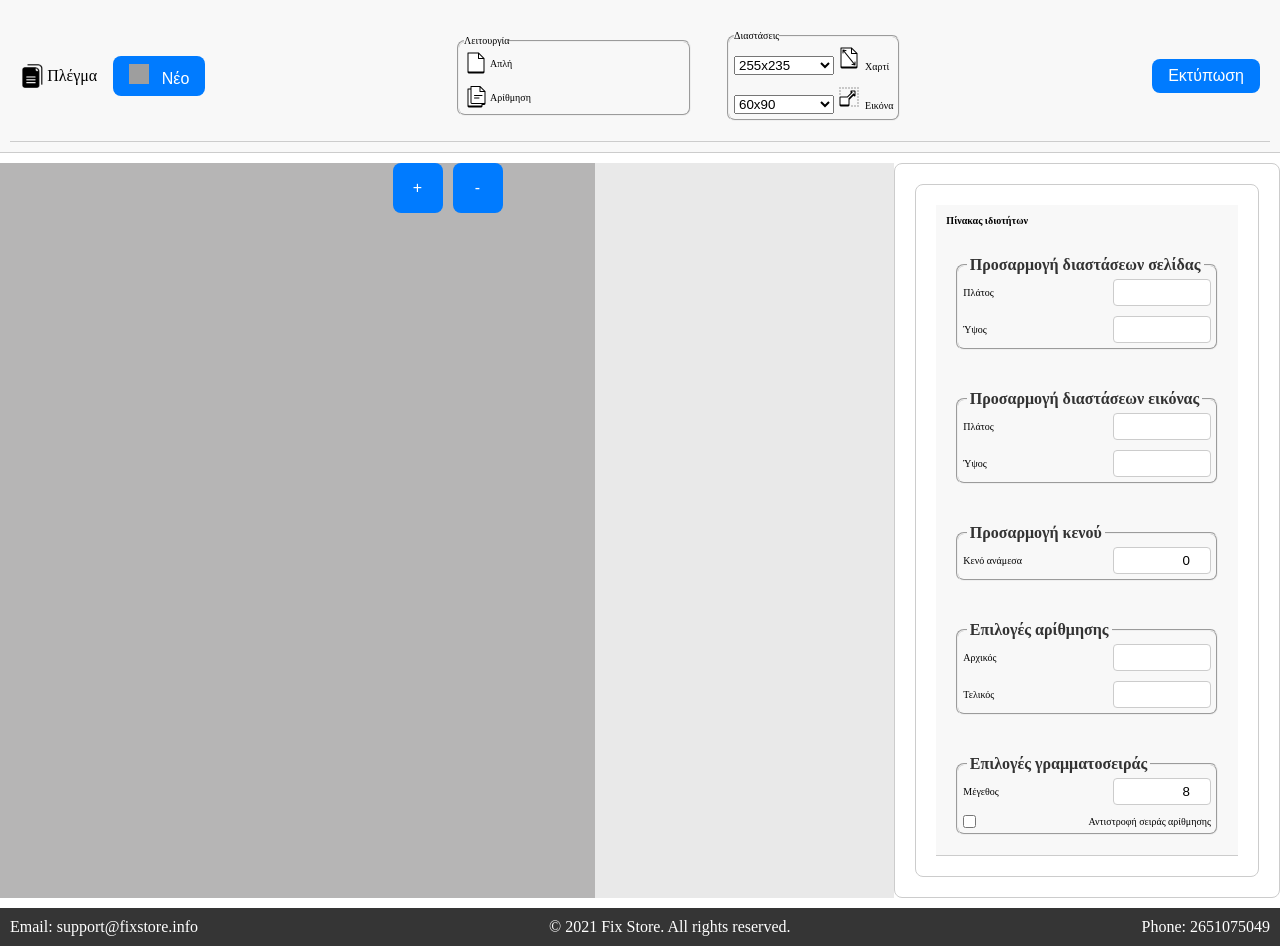
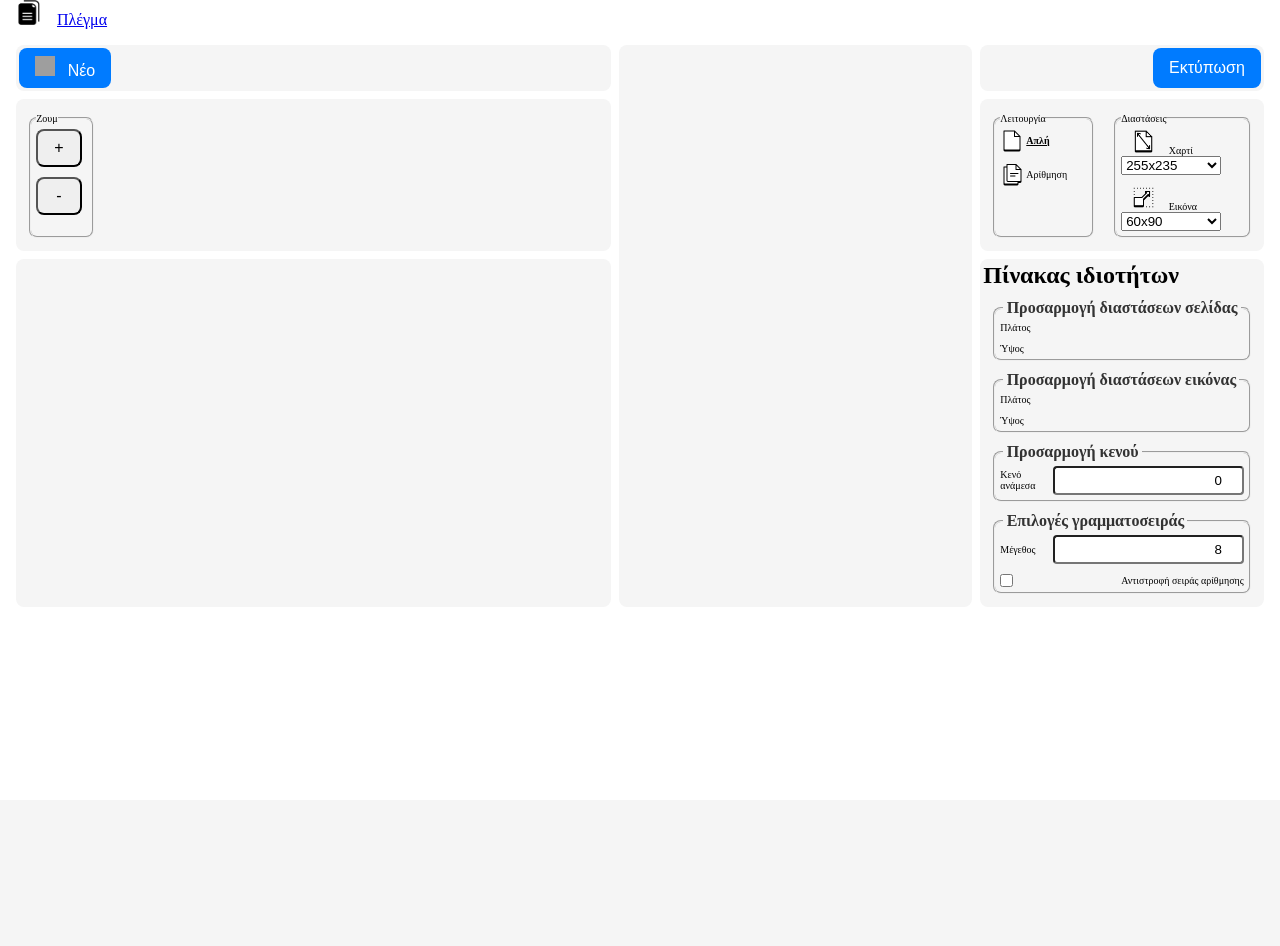
Before and after one commit to GiorgosSarakatsanos/Grid_Web_app, a Flask app: page / in a window 1280 px wide. After the commit the page ends 593 px from the top, so only its background shows below. Run offline with Flask 3, Linux system fonts and the light colour scheme; a map, chart or similar area stays blank; parts of the project's set-up code (start-up, migrations or seed data) failed here and were passed over; grey boxes are pictures that could not be loaded.

Commit message:
rework the ux design - submit doesnt work

```diff
--- a/static/css/style.css
+++ b/static/css/style.css
@@ -1,158 +1,69 @@
-/* Reset Styles */
 * {
     box-sizing: border-box;
     margin: 0;
     padding: 0;
 }
 
-body {
+.grid-wrapper {
     display: grid;
-    height: 100vh;
+    height: 100%;
+    width: 100%;
+    padding: 1em 1em 0 1em;
+    grid-template-rows:fit-content(100px) fit-content(125px) 1fr;
+    grid-template-columns: minmax(400px, 595px) 1fr fit-content(200px);
+    gap: 8px;
+}
+
+.grid-container {
+    padding: 0.2em;
+    border-radius: 8px;
+    background-color: rgb(245, 245, 245);
+}
+
+.basic-settings {
+    grid-row: 2;
+    grid-column: 3;
+    display: flex;
+    align-content: center;
+    justify-content: space-between
+}
+
+.basic-info {
+    display: flex;
+    align-content: center;
+    justify-content: left;
+    gap: 1em;
+    grid-row: 2;
+}
+.upload-container {
+    grid-row: 1;
+}
+.submit-container {
+    grid-row: 1;
+    grid-column: 3;
+    display: flex;
+    align-content: center;
+    justify-content: right;
+}
+.preview-window {
+    grid-row: 3;
+    grid-column: 1;
     overflow: hidden;
 }
 
-/* Ensure the top-container is full-width */
-.top-container {
-    width: 100%;
+canvas {
     padding: 0;
     margin: 0;
-    box-sizing: border-box; /* Ensure padding and border are included in the element's total width and height */
 }
 
-/* Ensure the navbar is a flex container */
-.navbar, form {
-    display: grid;
-    justify-content: space-between; /* Adjusted to ensure elements are spaced evenly */
-    align-items: center;
-    padding: 10px;
-    background-color: #f8f8f8;
-    border-bottom: 1px solid #ccc;
-    width: 100%; /* Ensure the navbar takes up the full width */
-    box-sizing: border-box; /* Ensure padding and border are included in the element's total width and height */
+.pdf-preview {
+    grid-row: 1/4;
+    grid-column: 2;
 }
-
-/* Style each container inside the navbar */
-.navbar .container {
-    display: flex;
-    align-items: center;
-    justify-content: center;
-    gap: 1em; /* Added gap for better spacing */
+.properties {
+    grid-row: 3;
+    grid-column: 3;
 }
-
-.wrapper {
-    display: flex;
-    align-items: center;
-    justify-content: center;
-    gap: 1em;
-}
-
-.grid-container {
-    display: grid;
-    grid-template-rows: auto 1fr auto;
-    grid-template-columns: 1fr 1fr 1fr;
-    gap: 10px;
-    height: 100%;
-}
-
-header, footer {
-    grid-column: 1 / 4;
-    background-color: gray;
-    display: flex;
-    align-items: center;
-    justify-content: space-between;
-    padding: 10px;
-}
-
-header {
-    background-color: gray;
-    justify-content: space-between;
-    width: 100%;
-}
-
-footer {
-    background-color: rgb(53, 53, 53);
-    color: white;
-    text-align: center;
-}
-
-.navbar, form {
-    display: flex;
-    align-items: center;
-    width: 100%;
-    justify-content: space-between;
-}
-
-.navbar a {
-    text-decoration: none;
-    color: black;
-    display: flex;
-    align-items: center;
-}
-
-.logo-img {
-    margin-right: 8px;
-    width: 25px;
-    height: 25px;
-}
-
-.button, .zoom-button {
-    align-items: center;
-    justify-content: center;
-    font-weight: normal;
-    font-size: 1rem;
-    padding: 0.5em 1em;
-    border-radius: 8px;
-    border: none;
-    background-color: #007bff;
-    color: white;
-    cursor: pointer;
-    transition: background-color 0.3s ease, transform 0.3s ease;
-}
-.zoom-button {
-    width: 50px;
-    height: 50px;
-}
-
-.button img {
-    margin-right: 8px;
-    width: 20px;
-    height: 20px;
-}
-
-.button:hover, .zoom-button:hover {
-    background-color: #0056b3;
-    transform: translateY(-2px);
-}
-
-.button:active, .zoom-button:active {
-    background-color: #004080;
-    transform: translateY(0);
-}
-
-.middle-row {
-    display: grid;
-    grid-template-columns: 595px 1fr auto;
-    grid-column: 1 / 4;
-    background-color: white;
-}
-
-.left-container {
-    background-color: rgb(182, 181, 181);
-    width: 595px;
-}
-
-.right-container {
-    background-color: rgb(233, 233, 233);
-}
-
-.properties-container {
-    max-width: 600px;
-    margin: 0 auto;
-    padding: 20px;
-    border: 1px solid #ccc;
-    border-radius: 8px;
-}
-
 .stacked-container {
     display: flex;
     flex-direction: column;
@@ -174,9 +85,7 @@ footer {
 .field-group input[type="number"],
 .field-group input[type="checkbox"] {
     text-align: right;
-    width: calc(100% - 150px); /* Ensure input fields have the same width */
     padding: 5px;
-    border: 1px solid #ccc;
     border-radius: 4px;
 }
 
@@ -195,7 +104,7 @@ footer {
     width: auto; /* Make checkbox width auto to fit its content */
 }
 
-.radio-icon, .logo-img {
+.radio-icon {
     width: 24px;
     height: 24px;
     margin-right: 0.2em;
@@ -206,7 +115,6 @@ footer {
     align-items: center;
     cursor: pointer;
     margin-right: 20px;
-    width: 200px;
 }
 
 input[type="radio"] {
@@ -236,44 +144,72 @@ label span select legend {
     box-sizing: border-box;
 }
 
-#image-preview {
+.navbar, form {
     display: flex;
-    justify-content: center;
     align-items: center;
-    height: 50px;
+    width: 100%;
+    justify-content: space-between;
 }
 
-.zoom-button {
-    margin: 5px;
+.navbar a {
+    text-decoration: none;
+    color: black;
+    display: flex;
+    align-items: center;
 }
 
-.stacked-container {
-    display: grid;
-    grid-row: 1 / 2;
-    grid-column: 1 / 2;
+.logo-img {
+    margin: 0 1em;
+    width: 25px;
+    height: 25px;
 }
 
-/* Responsive Styles */
-@media (max-width: 800px) {
-    .middle-row {
-        grid-template-columns: 1fr;
-    }
-
-    .properties-container {
-        display: none;
-    }
-
-    .left-container {
-        width: 100%;
-    }
+.button {
+    align-items: center;
+    justify-content: center;
+    font-weight: normal;
+    font-size: 1rem;
+    padding: 0.5em 1em;
+    border-radius: 8px;
+    border: none;
+    background-color: #007bff;
+    color: white;
+    cursor: pointer;
+    transition: background-color 0.3s ease, transform 0.3s ease;
+}
+.zoom-button {
+    margin-right: 5px;
+    font-weight: normal;
+    font-size: 1rem;
+    padding: 0.5em 1em;
+    border-radius: 8px;
 }
 
-.right-container iframe {
-    width: 100%;
-    height: 100%;
-    border: none;
+.button img {
+    margin-right: 8px;
+    width: 20px;
+    height: 20px;
 }
 
-h2 {
-    font-size: x-small;
+.button:hover:hover {
+    background-color: #0056b3;
+    transform: translateY(-2px);
 }
+
+.button:active:active {
+    background-color: #004080;
+    transform: translateY(0);
+}
+
+footer {
+    width: 100%;
+    height: 50px;
+    background-color: #333;
+    color: white;
+    text-align: center;
+    display: flex;
+    align-items: center;
+    justify-content: center;
+    padding: 1em;
+    gap: 1em;
+}
--- a/static/js/script.js
+++ b/static/js/script.js
@@ -1,10 +1,8 @@
 document.addEventListener('DOMContentLoaded', () => {
-    const modeField = document.querySelector('#mode');
-    const numberingFields = document.querySelector('#numbering-fields');
+    const modeField = document.querySelectorAll('input[name="mode"]');
+    const numberingFields = document.querySelector('.field-group-numbering'); // Updated class for numbering options
     const paperSizeField = document.querySelector('#paper_size');
-    const toggleCustomSize = document.querySelector('#toggleCustomSize');
     const imgSizeField = document.querySelector('#img_size');
-    const toggleCustomImgSize = document.querySelector('#toggleCustomImgSize');
     const imageInput = document.getElementById('image');
     const imageCanvas = document.getElementById('image-canvas');
     const imageName = document.getElementById('image-name');
@@ -21,7 +19,7 @@ document.addEventListener('DOMContentLoaded', () => {
     let isDragging = false;
 
     function toggleFields() {
-        const mode = modeField.value;
+        const mode = document.querySelector('input[name="mode"]:checked').value;
         const paperSize = paperSizeField.value;
         const imgSize = imgSizeField.value;
 
@@ -32,15 +30,19 @@ document.addEventListener('DOMContentLoaded', () => {
         }
 
         if (paperSize === 'Custom') {
-            toggleCustomSize.style.display = 'block';
+            document.getElementById('custom_paper_width').style.display = 'block';
+            document.getElementById('custom_paper_height').style.display = 'block';
         } else {
-            toggleCustomSize.style.display = 'none';
+            document.getElementById('custom_paper_width').style.display = 'none';
+            document.getElementById('custom_paper_height').style.display = 'none';
         }
 
         if (imgSize === 'Custom') {
-            toggleCustomImgSize.style.display = 'block';
+            document.getElementById('custom_image_width').style.display = 'block';
+            document.getElementById('custom_image_height').style.display = 'block';
         } else {
-            toggleCustomImgSize.style.display = 'none';
+            document.getElementById('custom_image_width').style.display = 'none';
+            document.getElementById('custom_image_height').style.display = 'none';
         }
     }
 
@@ -60,7 +62,7 @@ document.addEventListener('DOMContentLoaded', () => {
             reader.onload = (e) => {
                 img = new Image();
                 img.onload = () => {
-                    const containerWidth = 595;
+                    const containerWidth = 400;
                     const containerHeight = 600;
 
                     const widthScale = containerWidth / img.width;
@@ -82,7 +84,7 @@ document.addEventListener('DOMContentLoaded', () => {
         }
     });
 
-    modeField.addEventListener('change', toggleFields);
+    modeField.forEach(field => field.addEventListener('change', toggleFields));
     paperSizeField.addEventListener('change', toggleFields);
     imgSizeField.addEventListener('change', toggleFields);
 
@@ -131,9 +133,8 @@ document.addEventListener('DOMContentLoaded', () => {
         isDragging = false;
     });
 
-    // Function to handle image click and set numbering position
     window.setNumberingPosition = function(event) {
-        if (modeField.value !== 'Numbering') {
+        if (document.querySelector('input[name="mode"]:checked').value !== 'Numbering') {
             return; // Exit if the mode is not "Numbering"
         }
 
@@ -174,12 +175,13 @@ document.addEventListener('DOMContentLoaded', () => {
     };
 
     // Add event listener to clear the mark when the mode changes from "Numbering" to another mode
-modeField.addEventListener('change', () => {
-    if (modeField.value !== 'Numbering') {
-        ctx.clearRect(0, 0, imageCanvas.width, imageCanvas.height);
-        drawImage(); // Redraw the image to clear the mark
-    }
-});
+    modeField.forEach(field => field.addEventListener('change', () => {
+        if (document.querySelector('input[name="mode"]:checked').value !== 'Numbering') {
+            ctx.clearRect(0, 0, imageCanvas.width, imageCanvas.height);
+            drawImage(); // Redraw the image to clear the mark
+        }
+    }));
+
     // Zoom in and zoom out button event listeners
     zoomInButton.addEventListener('click', (event) => {
         event.preventDefault();
--- a/templates/index.html
+++ b/templates/index.html
@@ -1,35 +1,42 @@
 <!DOCTYPE html>
-<html lang="el">
+<html lang="en">
 <head>
     <meta charset="UTF-8">
     <meta name="viewport" content="width=device-width, initial-scale=1.0">
-    <title>Image Grid PDF Generator</title>
+    <title>Πλέγμα - Εργαλείο τυπογραφίας</title>
     <link rel="stylesheet" href="{{ url_for('static', filename='css/style.css') }}">
 </head>
 <body>
-    <div class="grid-container">
+<a href="/"><img class="logo-img" src="{{ url_for('static', filename='img/logo.png') }}" alt="Fix Store">Πλέγμα</a>
+{{ form.hidden_tag() }}
+<form method="POST" enctype="multipart/form-data">
+    <div class="grid-wrapper">
+        <div class="grid-container upload-container">
             <header class="top-container">
                 <nav class="navbar">
-                <form method="POST" enctype="multipart/form-data">
-                    {{ form.hidden_tag() }}
-                    <div class="wrapper">
-                        <div class="container">
-                            <a href="/"><img class="logo-img" src="{{ url_for('static', filename='img/logo.png') }}" alt="Fix Store">Πλέγμα</a>
-                        </div>
-                        <div class="container">
                     <button class="button" type="button" onclick="document.getElementById('image').click()">
                         <img src="{{ url_for('static', filename='icons/plus-icon.png') }}" alt="Upload" class="radio-icon">
                         <span>Νέο</span>
+                        <input type="file" id="image" name="image" accept="image/*" required style="display: none;">
                     </button>
-                            <input type="file" id="image" name="image" accept="image/*" required style="display: none;">
+                    <div class="inline-container">
+                        <span id="image-name"></span>
                     </div>
+                </nav>
+            </header>
         </div>
-                    <div class="wrapper">
-                        <div class="container">
+        <div class="grid-container basic-info">
+            <fieldset>
+                <legend>Ζουμ</legend>
+                <button id="zoom-in" class="zoom-button" type="button">+</button>
+                <button id="zoom-out" class="zoom-button" type="button">-</button>
+            </fieldset>
+        </div>
+        <div class="grid-container basic-settings">
             <fieldset>
                 <legend>Λειτουργία</legend>
                 <label class="radio-container" for="mode_page">
-                                    <input type="radio" name="mode" value="Page" id="mode_page" required>
+                    <input type="radio" name="mode" value="Page" id="mode_page" required checked>
                     <img src="{{ url_for('static', filename='icons/one-page-icon.png') }}" alt="Page Icon" class="radio-icon">
                     <span>Απλή</span>
                 </label>
@@ -39,12 +46,12 @@
                     <span>Αρίθμηση</span>
                 </label>
             </fieldset>
-                        </div>
-                        <div class="container">
             <fieldset>
                 <legend>Διαστάσεις</legend>
                 <label for="paper_size">
-                                        <select name="paper_size" id="paper_size" required >
+                    <img class="logo-img" src="{{ url_for('static', filename='icons/paper-type.png') }}" alt="Fix Store">
+                    <span>Χαρτί</span>
+                    <select name="paper_size" id="paper_size" required>
                         <option value="255x235">255x235</option>
                         <option value="255x210">255x210</option>
                         <option value="487x330">487x330</option>
@@ -53,65 +60,50 @@
                         <option value="A4">A4</option>
                         <option value="Custom">Προσαρμογή</option>
                     </select>
-                                        <img class="logo-img" src="{{ url_for('static', filename='icons/paper-type.png') }}" alt="Fix Store">
-                                        <span>Χαρτί</span>
                 </label>
                 <label for="img_size">
-                                    <select name="img_size" id="img_size" required >
+                    <img class="logo-img" src="{{ url_for('static', filename='icons/image-size.png') }}" alt="Fix Store">
+                    <span>Εικόνα</span>
+                    <select name="img_size" id="img_size" required>
                         <option value="Sticker">60x90</option>
                         <option value="Card">85x55</option>
                         <option value="Square">55x55</option>
                         <option value="Custom">Προσαρμογή</option>
                     </select>
-                                    <img class="logo-img" src="{{ url_for('static', filename='icons/image-size.png') }}" alt="Fix Store">
-                                    <span>Εικόνα</span>
                 </label>
             </fieldset>
         </div>
-                    </div>
-
-                    <div class="container">
+        <div class="grid-container submit-container">
             <button type="submit" class="button">Εκτύπωση</button>
         </div>
-                </form>
-            </nav>
-        </header>
-        <main class="middle-row">
-            <section class="left-container">
+        <div class="grid-container preview-window">
             <div id="image-preview">
                 <canvas id="image-canvas" onclick="setNumberingPosition(event)"></canvas>
-                    <button id="zoom-in" class="zoom-button" type="button">+</button>
-                    <button id="zoom-out" class="zoom-button" type="button">-</button>
-                    <p id="image-name"></p>
             </div>
-            </section>
-            <section class="right-container">
+        </div>
+        <div class="grid-container pdf-preview">
             {% if merged_pdf_path %}
             <iframe src="{{ url_for('download', filename=merged_pdf_path.split('/')[-1]) }}" frameborder="0"></iframe>
             {% endif %}
-            </section>
-            <section class="properties-container">
-                <div class="properties-container">
-                    <form method="POST" enctype="multipart/form-data">
-                        {{ form.hidden_tag() }}
-                        <div class="stacked-container">
+        </div>
+        <div class="grid-container properties">
             <h2>Πίνακας ιδιοτήτων</h2>
             <fieldset class="field-group">
                 <legend>Προσαρμογή διαστάσεων σελίδας</legend>
                 <label for="custom_paper_width">Πλάτος
-                                    <input type="number" id="custom_paper_width" name="custom_paper_width">
+                    <input type="number" id="custom_paper_width" name="custom_paper_width" style="display: none;">
                 </label>
                 <label for="custom_paper_height">Ύψος
-                                    <input type="number" id="custom_paper_height" name="custom_paper_height">
+                    <input type="number" id="custom_paper_height" name="custom_paper_height" style="display: none;">
                 </label>
             </fieldset>
             <fieldset class="field-group">
                 <legend>Προσαρμογή διαστάσεων εικόνας</legend>
                 <label for="custom_image_width">Πλάτος
-                                    <input type="number" id="custom_image_width" name="custom_image_width">
+                    <input type="number" id="custom_image_width" name="custom_image_width" style="display: none;">
                 </label>
                 <label for="custom_image_height">Ύψος
-                                    <input type="number" id="custom_image_height" name="custom_image_height">
+                    <input type="number" id="custom_image_height" name="custom_image_height" style="display: none;">
                 </label>
             </fieldset>
             <fieldset class="field-group">
@@ -120,7 +112,7 @@
                     <input type="number" id="gap" name="gap" value="0" required>
                 </label>
             </fieldset>
-                            <fieldset class="field-group">
+            <fieldset class="field-group field-group-numbering" style="display: none;">
                 <legend>Επιλογές αρίθμησης</legend>
                 <label for="start_number">Αρχικός
                     <input type="number" id="start_number" name="start_number">
@@ -139,16 +131,8 @@
                 </label>
             </fieldset>
         </div>
+    </div>
 </form>
-                </div>
-            </section>
-        </main>
-        <footer class="footer-container">
-            <p>Email: support@fixstore.info</p>
-            <p>&copy; 2021 Fix Store. All rights reserved.</p>
-            <p>Phone: 2651075049</p>
-        </footer>
-    </div>
 <script src="{{ url_for('static', filename='js/script.js') }}"></script>
 </body>
 </html>
```
Also changed, not shown: static/css/newer_style.css (added, +50 -0 lines), templates/new_index.html (added, +27 -0 lines), static/uploads/Asset_3-8.png (deleted), 6 other files. Lines whose indentation alone changed are shown as unchanged.
